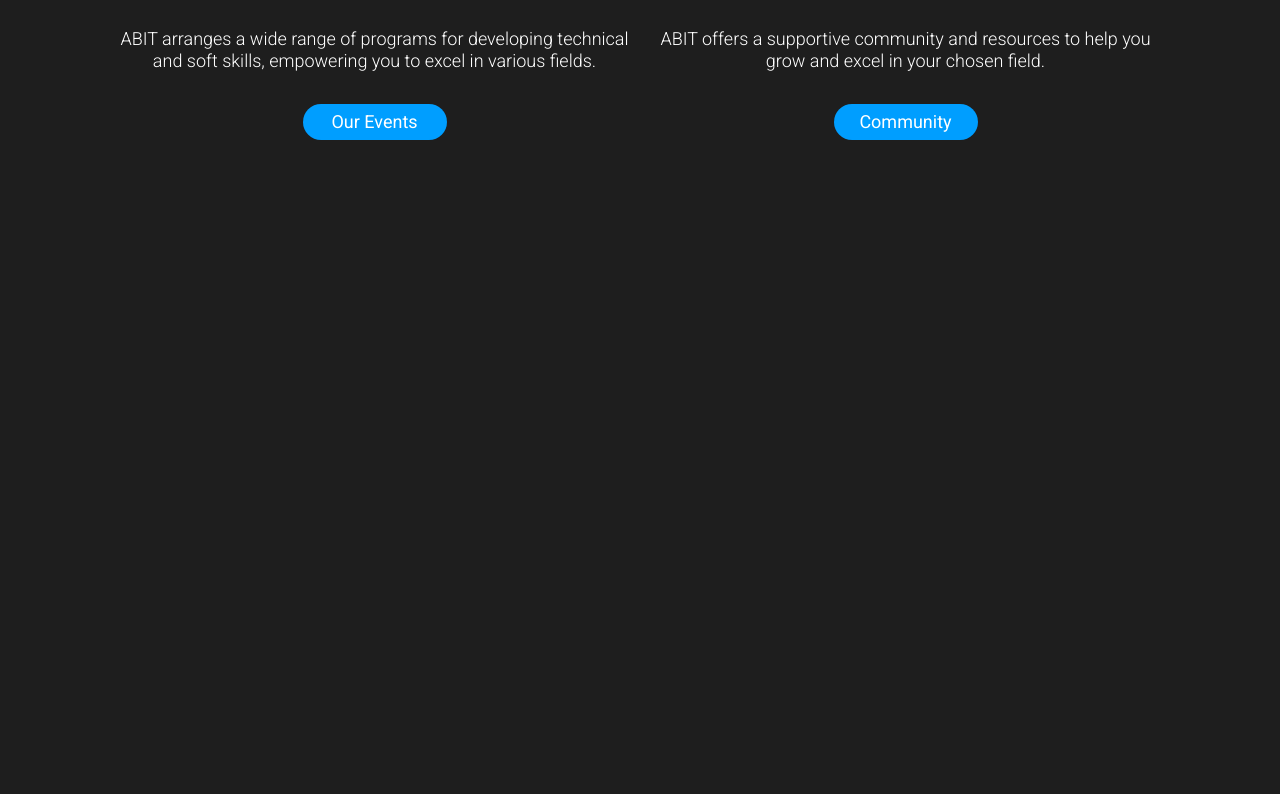
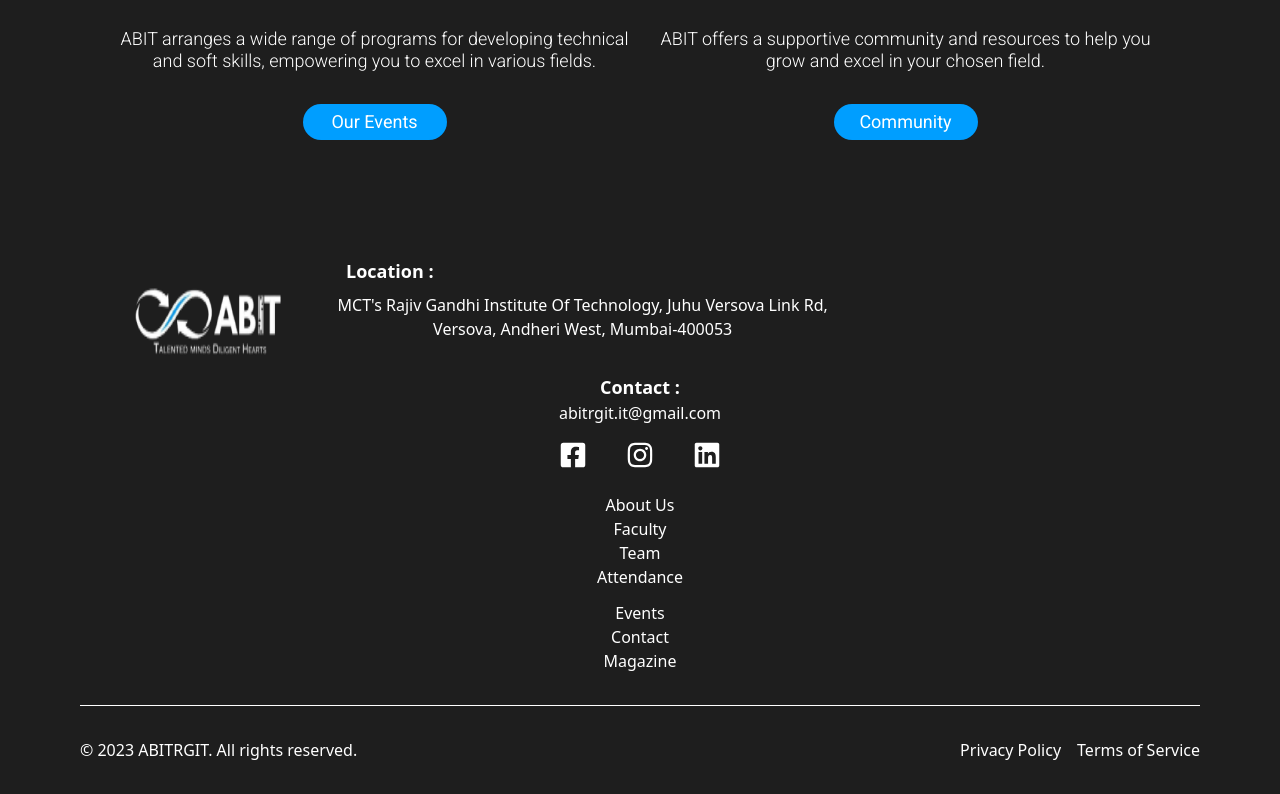
Before and after one commit to OmkarLande/Abit-Website, a React (Vite) app: page / in a window 1280 px wide. Shown: the part 2414-3208 px from the top of the page. Before the commit the page ends 2639 px from the top, so only its background shows below. Built offline with nearby package versions, Linux system fonts and the light colour scheme.

Commit message:
footer-mobile

```diff
--- a/src/App.jsx
+++ b/src/App.jsx
@@ -5,24 +5,19 @@
 import Motivators from './components/Motivators';
 import Ourmissons from './components/Ourmissons'
 import Potentials from './components/Potentials';
-
+import Footer from './components/Footer';
 
 function App() {
 
   return (
     <>
-    <Navbar />
-
-
-
-
-
+      <Navbar />
       <Herosection />
       <Coreteam />
-      <Ourmissons/>
+      <Ourmissons />
       <Motivators />
-      <Potentials/>
-
+      <Potentials />
+      <Footer />
     </>
   );
 }
--- a/src/components/Footer.jsx
+++ b/src/components/Footer.jsx
@@ -1,51 +1,52 @@
 import React from 'react';
 import logofooter from '../images/logonav.png';
+import { FaFacebookSquare } from "react-icons/fa";
+import { FaInstagram } from "react-icons/fa";
+import { FaLinkedin } from "react-icons/fa";
 
 function Footer() {
   return (
     <footer className="bg-gray-800 text-white py-8">
-      <div className="container mx-auto flex flex-col lg:flex-row items-center">
-        <div className="flex flex-col mb-4 lg:mb-0 lg:mr-16">
+      <div className="container mx-auto flex flex-col items-center">
+        <div className="flex flex-col lg:flex-row mb-4 lg:mb-0 lg:w-3/4 lg:mr-16">
           <img src={logofooter} alt="" />
-          <h2 className="text-2xl font-bold mb-2">Location</h2>
-          <p className="text-gray-300">
+          <div className='flex flex-col ml-10'>
+            <h2 className="text-lg font-semibold mb-2 text-center lg:text-left ml-4">Location :</h2>
+            <p className="text-gray-300 w-[250px] lg:w-2/3 text-center mb-8">
               MCT's Rajiv Gandhi Institute Of Technology, Juhu Versova Link Rd,
               Versova, Andheri West, Mumbai-400053
             </p>
           </div>
-        <div className="flex  mb-4 lg:mb-0">
-          <p className="  mb-2">Contact </p>
-          <ul className="flex  space-y-2">
-            <li>
+        </div>
+        <div className="flex flex-col gap-4 mb-6">
+          <div>
+            <p className="text-lg font-semibold text-center">Contact : </p>
             <a
               href="mailto:abitrgit.it@gmail.com"
               className="text-gray-300 hover:text-white"
             >
               abitrgit.it@gmail.com
             </a>
-            </li>
-            <li>
-              <a
-                href="https://www.facebook.com/"
-                className="text-gray-300 hover:text-white"
-              >
-                <i className="fab fa-facebook-f mr-2"></i>
-                Facebook
-              </a>
-            </li>
-            <li>
-              <a
-                href="https://www.linkedin.com/"
-                className="text-gray-300 hover:text-white"
-              >
-                <i className="fab fa-linkedin-in mr-2"></i>
-                LinkedIn
-              </a>
-            </li>
-          </ul>
           </div>
-        <div className="flex flex-col mb-4 lg:mb-0 lg:mr-16">
-          <ul className="flex flex-col space-y-2">
+          <div className='flex justify-between '>
+            <FaFacebookSquare size={28} />
+            <FaInstagram size={28} />
+            <FaLinkedin size={28} />
+          </div>
+        </div>
+        <div className="flex flex-col text-center gap-3">
+          <div className='flex flex-col'>
+            <a href="#">About Us</a>
+            <a href="#">Faculty</a>
+            <a href="#">Team</a>
+            <a href="#">Attendance</a>
+          </div>
+          <div className='flex flex-col'>
+            <a href="#">Events</a>
+            <a href="#">Contact</a>
+            <a href="#">Magazine</a>
+          </div>
+          {/* <ul className="flex flex-col space-y-2">
             <li>
               <a href="#" className="text-gray-300 hover:text-white">
                 About Us
@@ -81,7 +82,7 @@
                 Contact
               </a>
             </li>
-          </ul>
+          </ul> */}
         </div>
 
       </div>
```
Lines whose indentation alone changed are shown as unchanged.
